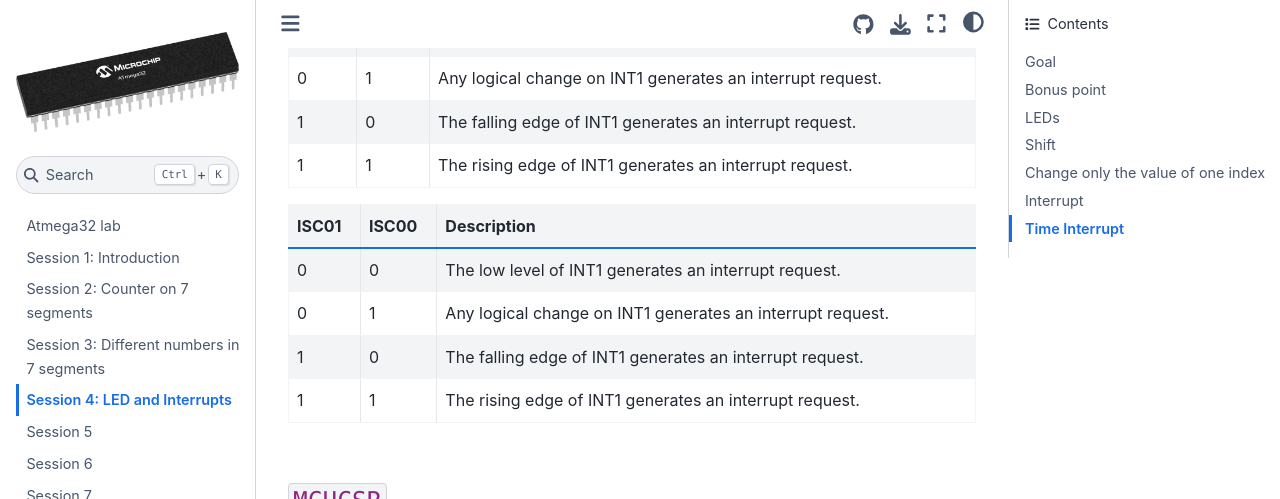
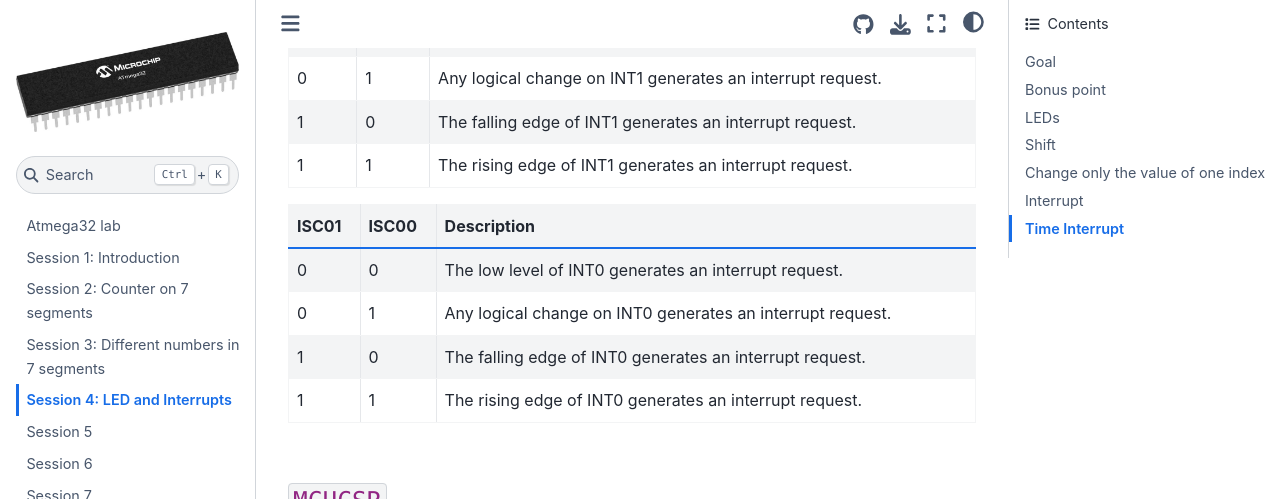
Before and after one commit to LiterallyTheOne/atmega32_lab, a Jupyter Book: the page built from docs/session_4.md, in a window 1280 px wide and 900 px high, scrolled down 2887 px. Shown: the top 499 px of the window. Built offline with Jupyter Book 1.0.4 settings and Sphinx 7.4.7 and the Sphinx Book theme 1.1.4, drawn with Linux system fonts in a browser that asks for light colours.

Commit message:
Correct the typo in ISC01 table

````diff
--- a/docs/session_4.md
+++ b/docs/session_4.md
@@ -71,13 +71,11 @@ PORTB |= 1 << 2;
 To make a value of a certain index of a number,
 we can use a code like this.
 
-
 ```c
 PORTB &= ~(1 << 3);
 // 1 << 2 == 0b100
 // ~(1 << 2) == 0b011
 ```
-
 
 ## Interrupt
 
@@ -124,10 +122,10 @@ GICR |= 1 << INT1;
 
 | ISC01 | ISC00 | Description                                                |
 |-------|-------|------------------------------------------------------------|
-| 0     | 0     | The low level of INT1 generates an interrupt request.      |
-| 0     | 1     | Any logical change on INT1 generates an interrupt request. |
-| 1     | 0     | The falling edge of INT1 generates an interrupt request.   |
-| 1     | 1     | The rising edge of INT1 generates an interrupt request.    |
+| 0     | 0     | The low level of INT0 generates an interrupt request.      |
+| 0     | 1     | Any logical change on INT0 generates an interrupt request. |
+| 1     | 0     | The falling edge of INT0 generates an interrupt request.   |
+| 1     | 1     | The rising edge of INT0 generates an interrupt request.    |
 
 ### `MCUCSR`
 
````
